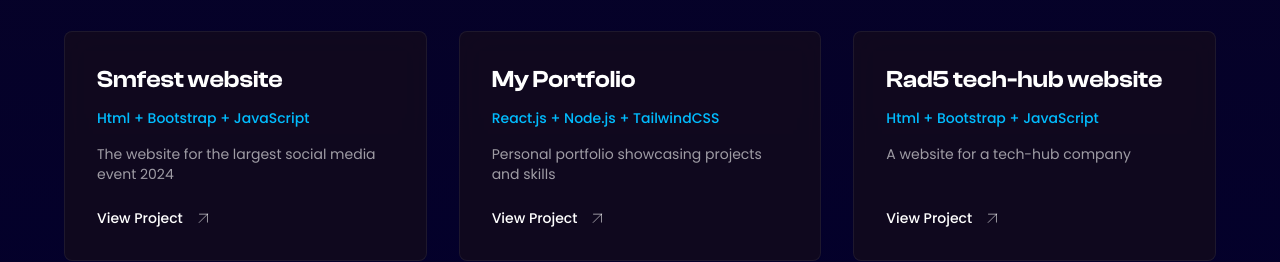
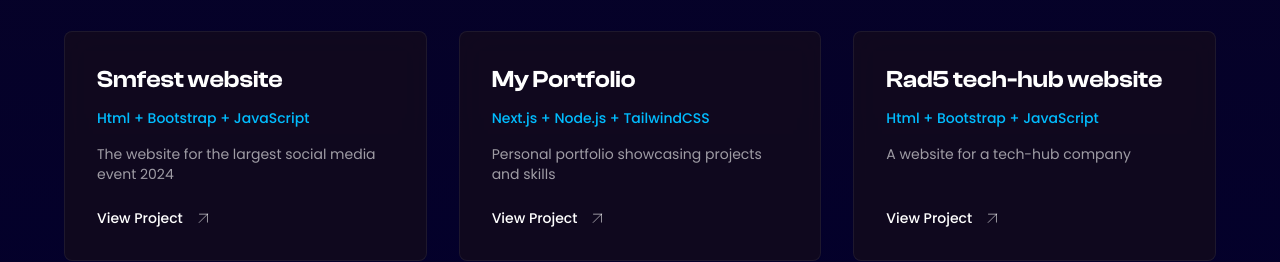
Before and after one commit to kingsleyvictor/My-portfolio, a Next.js app: page / in a window 1280 px wide. Shown: the part 2050-2312 px from the top of the page. Built offline with nearby package versions, Linux system fonts and the light colour scheme.

Commit message:
updated some data for my projects

```diff
--- a/src/data/data.ts
+++ b/src/data/data.ts
@@ -25,8 +25,8 @@
   {
     name: "My Portfolio",
     desc: "Personal portfolio showcasing projects and skills",
-    lang: "React.js + Node.js + TailwindCSS",
-    link: "https://robinsonhonour.vercel.app/",
+    lang: "Next.js + Node.js + TailwindCSS",
+    link: "https://victorkingsley.vercel.app/",
   },
   {
     name: "Rad5 tech-hub website",
```
